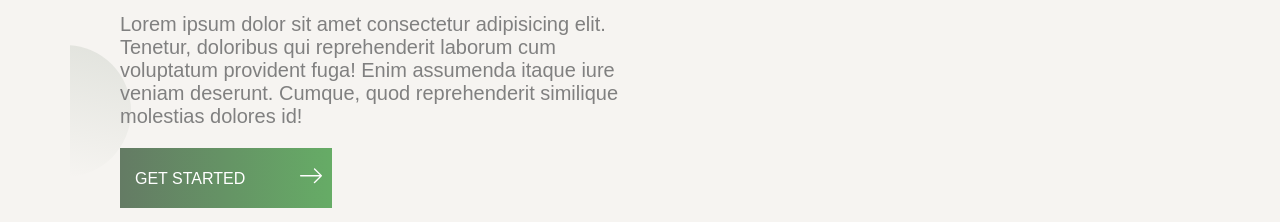
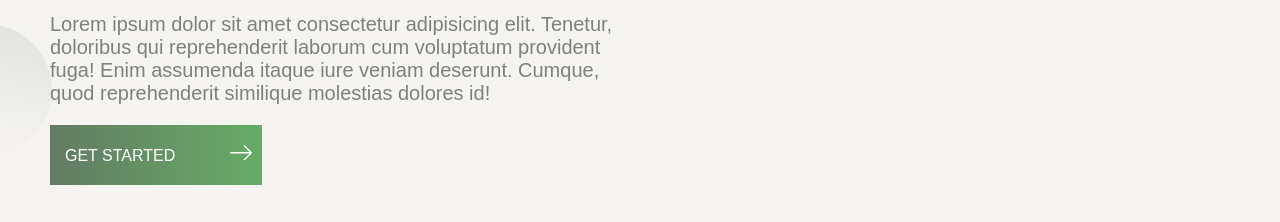
Before and after one commit to Fr0za/FigmaProject, a plain HTML site: page index.html in a window 1280 px wide. Shown: the part 322-544 px from the top of the page. Drawn offline with Linux system fonts and the light colour scheme; a web font is replaced by a local one.

Commit message:
rez change

```diff
--- a/style.css
+++ b/style.css
@@ -15,7 +15,7 @@ body {
 }
 
 .container {
-    max-width: 1140px;
+    max-width: 1440px;
     margin-left: auto;
     margin-right: auto;
     padding-left: 50px;
```
